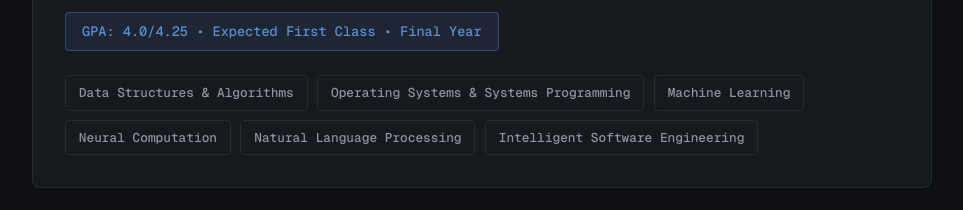
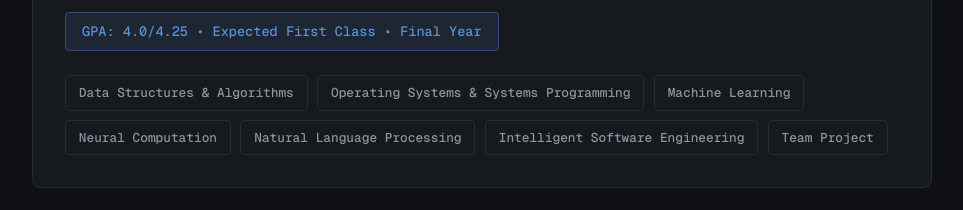
Before and after one commit to Tee-UX19/my-portfolio, a React (Vite) app: page / in a window 1280 px wide. Shown: the part 1800-2010 px from the top of the page, without its empty margins (28-991 px from the left). Built offline with nearby package versions, Linux system fonts and the light colour scheme.

Commit message:
added team project

```diff
--- a/src/App.jsx
+++ b/src/App.jsx
@@ -313,6 +313,7 @@ function App() {
                   <span className="course-tag">Neural Computation</span>
                   <span className="course-tag">Natural Language Processing</span>
                   <span className="course-tag">Intelligent Software Engineering</span>
+                  <span className="course-tag">Team Project</span>
                 </div>
               </div>
             </div>
```
Also changed, not shown: 2 other files (tests, documents, lock files or other folders).
